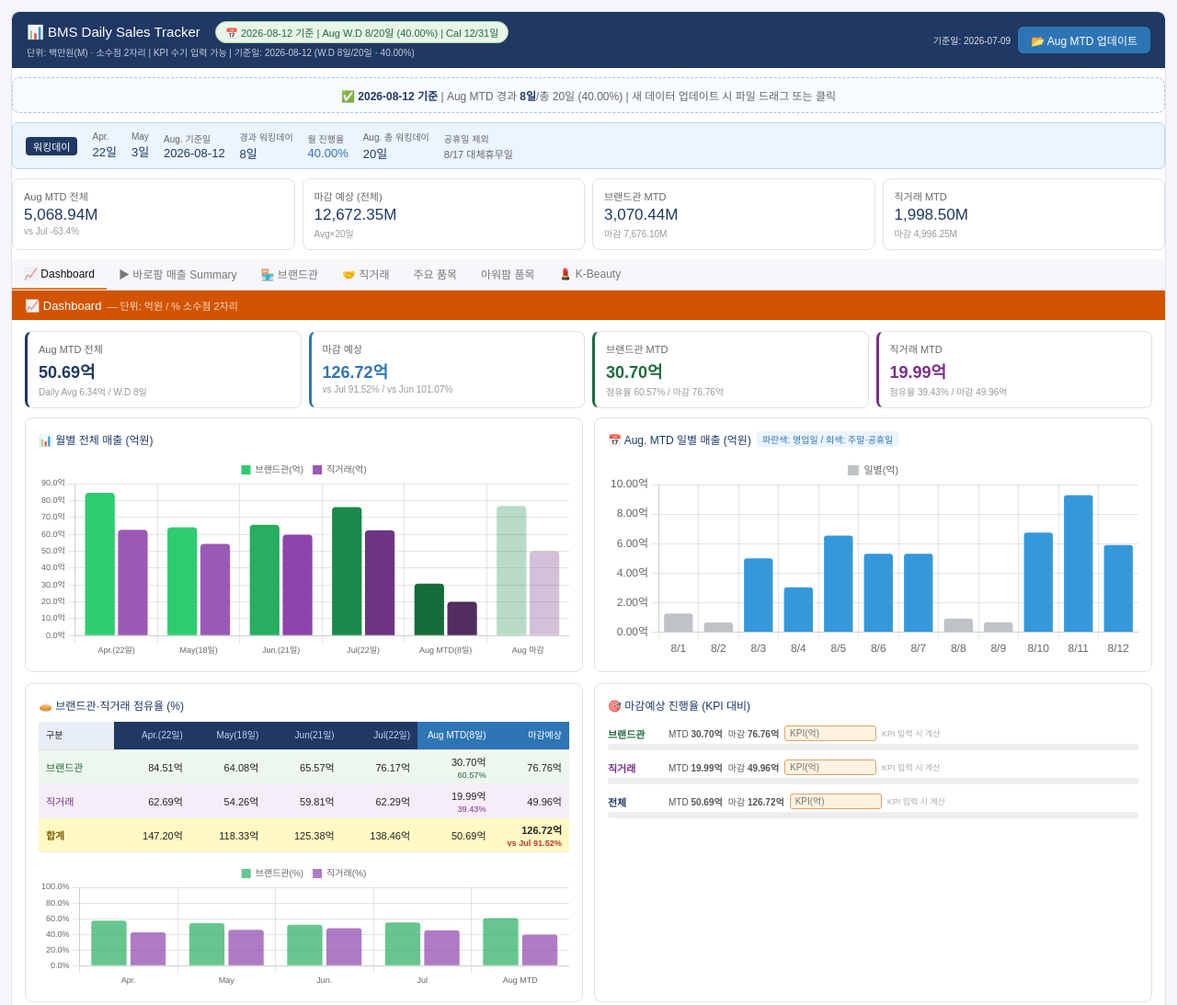
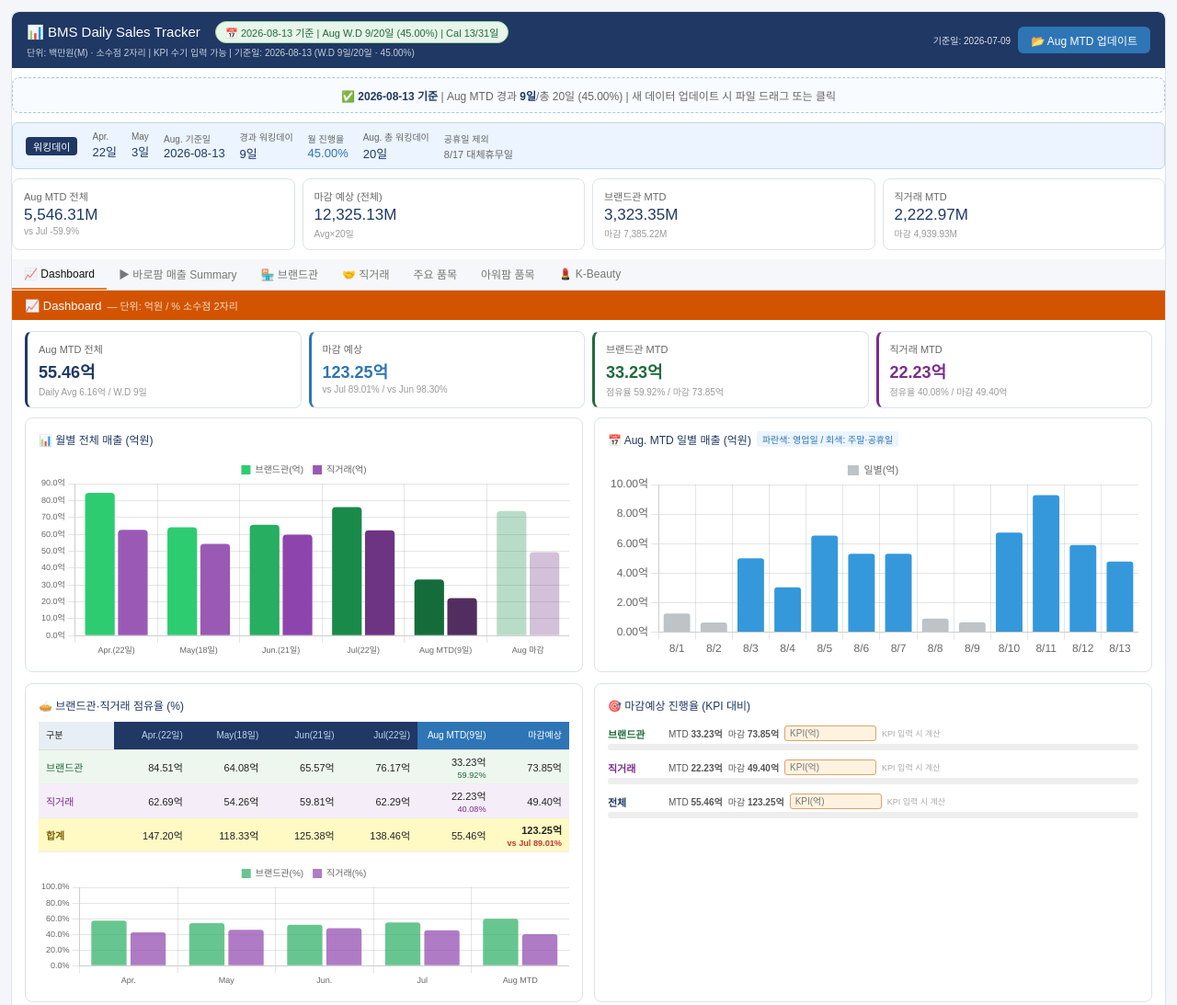
Before and after one commit to DerickYK/Baropharm-Daily-Sales-Tracker, a plain HTML site: page index.html in a window 1280 px wide. Shown: the top 1093 px of the page at 92% size. Drawn offline with nearby package versions, Linux system fonts and the light colour scheme.

Commit message:
Update index.html

```diff
--- a/index.html
+++ b/index.html
@@ -195,10 +195,10 @@ const APR={'켄뷰(직거래A)':2045.82,'켄뷰(직거래B)':420.02,'켄뷰(직
 const MAY={'켄뷰(직거래A)':1038.11,'켄뷰(직거래B)':270.39,'켄뷰(직거래C)':795.74,'바로팜':96.23,'바로팜 기획전':1.60,'CHD제약':14.85,'CMG제약':39.56,'SK케미칼':42.22,'경동제약':207.87,'그린제약':86.03,'대원제약':157.54,'동성제약':37.23,'레비온':29.20,'레킷코리아':62.19,'마더스':40.33,'삼일제약':36.49,'아워팜':1676.10,'아워팜(OTC)':730.22,'아워팜(혜택전)':74.67,'영진약품':39.21,'옵투스':108.96,'유유제약':87.30,'익수제약':47.07,'일동후디스':8.41,'지엘파마':6.38,'코오롱제약':37.65,'파마리서치':59.48,'한독':287.08,'한풍제약':41.21,'현대약품':134.68,'휴온스':113.68,'켄뷰(코리아)':893.01,'영진약품(직거래)':73.02,'한독KAM (직거래)':1693.25,'익수제약(직거래)':2087.53,'코오롱제약(직거래)':615.35,'코오롱제약(직거래SP)':63.47};
 const JUN={'켄뷰(직거래A)':938.83,'켄뷰(직거래B)':295.71,'켄뷰(직거래C)':755.41,'바로팜':69.75,'바로팜 기획전':1.88,'CHD제약':15.61,'CMG제약':32.46,'SK케미칼':25.56,'경동제약':152.03,'그린제약':86.47,'대원제약':111.71,'동성제약':36.13,'레비온':22.76,'레킷코리아':114.92,'마더스':34.79,'삼일제약':42.06,'아워팜':1905.75,'아워팜(OTC)':702.35,'아워팜(혜택전)':74.15,'영진약품':34.95,'옵투스':104.39,'유유제약':87.03,'익수제약':51.15,'일동후디스':13.58,'지엘파마':5.33,'코오롱제약':36.53,'파마리서치':65.51,'한독':247.32,'한풍제약':47.7,'현대약품':257.85,'휴온스':187.21,'켄뷰(코리아)':699.28,'영진약품(직거래)':52.38,'한독KAM (직거래)':2223.95,'익수제약(직거래)':2299.46,'코오롱제약(직거래)':618.98,'코오롱제약(직거래SP)':87.28,'켄뷰(한국존슨앤드존슨판매유한회사)':0};
 const APR_TOT=14720.06,MAY_TOT=11833.31,JUN_TOT_FINAL=12538.20;
-let JUL_V={'경동제약':57.82,'휴온스':35.53,'아워팜(OTC)':285.68,'유유제약':36.49,'한독KAM (직거래)':333.84,'켄뷰(직거래C)':448.81,'삼일제약':16.9,'영진약품':15.96,'익수제약(직거래)':767.24,'아워팜':662.08,'CHD제약':24.03,'현대약품':55.82,'그린제약':35.54,'코오롱제약(직거래)':178.59,'바로팜':17.99,'켄뷰(코리아)':655.52,'옵투스':63.31,'켄뷰(직거래A)':806.78,'코오롱제약(직거래SP)':42.13,'레비온':8.82,'동성제약':16.7,'레킷코리아':48.07,'SK케미칼':10.51,'아워팜(혜택전)':27.13,'대원제약':49.66,'파마리서치':20.58,'익수제약':17.37,'한풍제약':17.7,'한독':87.61,'코오롱제약':13.07,'고려제약':17.74,'마더스':16.44,'켄뷰(직거래B)':131.76,'CMG제약':16.03,'지엘파마':2.46,'일동후디스':5.08,'영진약품(직거래)':21.18,'바로팜 기획전':0.97};
-let JUL_TOT=5068.94,JUL_ROWS=[];
-let WD_E=8,WD_T=20,WD_REF='2026-08-12';
-let CAL_E=12,CAL_T=31;
+let JUL_V={'아워팜':757.72,'그린제약':37.44,'아워팜(혜택전)':28.49,'아워팜(OTC)':309.48,'레킷코리아':50.87,'마더스':17.43,'경동제약':61.74,'CHD제약':25.31,'동성제약':17.42,'CMG제약':16.71,'삼일제약':18.45,'파마리서치':22.45,'익수제약(직거래)':850.39,'코오롱제약':13.99,'켄뷰(코리아)':701.54,'코오롱제약(직거래)':207.99,'옵투스':66.46,'현대약품':58.66,'한풍제약':18.75,'휴온스':38.52,'켄뷰(직거래C)':472.32,'대원제약':53.42,'켄뷰(직거래A)':869.04,'영진약품':16.36,'고려제약':18.56,'코오롱제약(직거래SP)':50.53,'유유제약':37.77,'한독KAM (직거래)':389.72,'일동후디스':5.4,'SK케미칼':11.07,'한독':92.44,'익수제약':17.88,'바로팜':19.32,'영진약품(직거래)':22.8,'레비온':9.11,'켄뷰(직거래B)':137.26,'지엘파마':2.51,'바로팜 기획전':1};
+let JUL_TOT=5546.31,JUL_ROWS=[];
+let WD_E=9,WD_T=20,WD_REF='2026-08-13';
+let CAL_E=13,CAL_T=31;
 const HOLIDAYS_JUL=['2026-08-17'];
 const KPI={};
 let BAROFARM_TOTAL_APR=197904.43,BAROFARM_BARO_APR=33371.84;
@@ -207,8 +207,8 @@ let BAROFARM_TOTAL_MAY=180692.02,BAROFARM_BARO_MAY=28478.42;
 let DEPOSIT_CHARGE_MAY=11430.20,DEPOSIT_USE_MAY=11290.37;
 let BAROFARM_TOTAL_JUN=189450.60,BAROFARM_BARO_JUN=28842.23;
 let DEPOSIT_CHARGE_JUN=12042.18,DEPOSIT_USE_JUN=11940.15;
-let BAROFARM_TOTAL_JUL=78012.72,BAROFARM_BARO_JUL=13280.80;
-let DEPOSIT_CHARGE_JUL=9110.56,DEPOSIT_USE_JUL=6180.60;
+let BAROFARM_TOTAL_JUL=82928.61,BAROFARM_BARO_JUL=14180.62;
+let DEPOSIT_CHARGE_JUL=9305.00,DEPOSIT_USE_JUL=6553.28;
 const APR_OW={pb:12.87,ekdong:190.64,yuyoogensik:35.12,yuyooOtc:83.14,handok:414.44,nizoral:174.7,baro:27.86,elder:108.57,biotic:15.75,baroCom:26.41,bioCore:14.53,mineral:36.7,albumen:13.56,ansim:34.36,baroscon:9.37,dinew:83.84,hemchul:55.8,saengmaek:5.77,sikyeom:6.01,ors:10.2,podose:20.09,cream:60.3,mask:16.8,sun:30.71,bibion:4.34,candyB:0.0,candyL:0.0,candyM:0.0,candy3:0.0};
 const MAY_OW={pb:17.49,ekdong:202.4,yuyoogensik:39.01,yuyooOtc:81.99,handok:50.66,nizoral:34.85,baro:30.02,elder:85.48,biotic:13.24,baroCom:31.68,bioCore:15.17,mineral:27.6,albumen:5.04,ansim:30.57,baroscon:14.48,dinew:37.12,hemchul:45.11,saengmaek:8.65,sikyeom:4.02,ors:12.17,podose:19.03,cream:42.42,mask:8.04,sun:39.07,bibion:6.82,candyB:10.42,candyL:12.84,candyM:11.14,candy3:0.0};
 const JUN_OW={pb:11.92,ekdong:197.92,handok:224.86,nizoral:173.35,yuyoogensik:18.43,baro:49.72,elder:114.46,biotic:20.2,baroCom:39.02,bioCore:7.56,mineral:61.27,albumen:7.2,ansim:20.63,baroscon:9.85,dinew:34.72,hemchul:58.95,saengmaek:16.6,sikyeom:10.41,ors:21.39,podose:4.72,cream:34.77,mask:7.0,sun:16.32,bibion:6.31,candyB:2.53,candyL:2.37,candyM:2.82,candy3:4.94,yuyooOtc:54.39};
@@ -222,13 +222,13 @@ const APR_S={유유건식:39.014,바로타민:30.017,엘더베리:85.485,바로
 const MAY_S={유유건식:18.355,바로타민:49.722,엘더베리:114.463,바로바이오틱스:20.199,바로콤:39.018,바이오코어:7.56,미네랄:61.266,알부민태반:7.2,디뉴키업:34.72,헴철:58.946,안심요:20.631,바로스콘:9.85,천혜당:68.025,크림:34.77,마스크:7.0,선크림:16.32,비비온:6.314,쥬베룩:0};
 const APR_P={니조랄:220.43,니코레트:512.35,케토톱:553.34,크림:60.3,마스크:16.8,선크림:30.71,쥬베룩:0.0};
 const MAY_P={니조랄:187.96,니코레트:382.23,케토톱:353.59,크림:42.42,마스크:8.04,선크림:39.07,쥬베룩:17.01};
-let jPb=2.42,jEkdong=76.38,jYuyooOtc=22.97,jHandok=57.71,jNizoral=51.79,jYuyooGensik=3.69,jBaro=25.64,jElder=28.13,jBiotic=7.16,jBaRoKom=14.5,jBioCore=0.36,jMineral=20.26,jAlbumen=2.28,jAnsim=13.68,jBaroscon=5.39,jDinew=11.36,jHemchul=21.77,jSaengmaek=62.3,jSikyeom=12.94,jOrs=27.51,jPodose=4.61,jCream=4.95,jMask=2.8,jSun=7.32,jBibion=1.25,jCandyB=2.96,jCandyL=0,jCandyM=1.94,jCandy3=0;
-let jNico=169.31,jKetotop=74.71,jJuvelook=2.7,jAcClean=3.56,jAcRepair=5.61,jAcSpot=6.7,jDpan=5.24,jNiacin=4.6,jSlimtox=36.09;
-let jNizoralAll=66.08,jNicoAll=238.02,jKetotopAll=74.71,jCreamAll=4.95,jMaskAll=2.8,jSunAll=7.32,jJuvelookAll=2.7;
-let JUL_VD={'경동제약':6.17,'휴온스':4.99,'아워팜(OTC)':39.5,'유유제약':1.7,'한독KAM (직거래)':27.4,'켄뷰(직거래C)':44.23,'삼일제약':1.64,'영진약품':2.21,'익수제약(직거래)':142.34,'아워팜':67.92,'CHD제약':1,'현대약품':4.88,'그린제약':3.35,'코오롱제약(직거래)':22.46,'바로팜':1.54,'켄뷰(코리아)':87.52,'옵투스':6.44,'켄뷰(직거래A)':78.61,'코오롱제약(직거래SP)':4.39,'레비온':0.48,'동성제약':1.65,'레킷코리아':1.76,'SK케미칼':0.6,'아워팜(혜택전)':2.18,'대원제약':4.72,'파마리서치':2.91,'익수제약':0.4,'한풍제약':1.31,'한독':7.37,'코오롱제약':0.88,'고려제약':2.35,'마더스':2.24,'켄뷰(직거래B)':9.17,'CMG제약':1.59,'지엘파마':0.35,'일동후디스':0.07,'영진약품(직거래)':1.93};
-let JD={pb:0.14,ekdong:7.48,yuyooOtc:3.87,handok:7.26,nizoral:4.26,yuyoogensik:0.04,baro:0.96,elder:3.01,biotic:1.17,baroCom:1.55,bioCore:0.04,mineral:1.1,albumen:0,ansim:1.48,baroscon:0.72,dinew:1.52,hemchul:1.33,saengmaek:2.9,sikyeom:0.87,ors:0.77,podose:0.21,cream:0.45,mask:0.48,sun:0.3,bibion:0,candyB:0.09,candyL:0,candyM:0.04,candy3:0,nico:22.93,ketotop:8.73,juvelook:0,nizoralAll:6.04,nicoAll:30.24,ketotopAll:8.73,creamAll:0.45,maskAll:0.48,sunAll:0.3,juvelookAll:0,acClean:0.07,acRepair:0.12,acSpot:0.16,dpan:0.32,niacin:0.4,slimtox:0.72};
-let BAROFARM_TOTAL_JUL_PREV=70211.56,BAROFARM_BARO_JUL_PREV=11772.88,DEPOSIT_CHARGE_JUL_PREV=8535.80,DEPOSIT_USE_JUL_PREV=5457.05;
-let DAILY_JUL={1:126.99,2:65.69,3:499.71,4:304.28,5:654.6,6:531.06,7:532.46,8:92.99,9:67.47,10:674.22,11:929.25,12:590.23};
+let jPb=2.74,jEkdong=79.49,jYuyooOtc=23.68,jHandok=65.82,jNizoral=54.59,jYuyooGensik=4.42,jBaro=26.9,jElder=30.79,jBiotic=8.15,jBaRoKom=15.38,jBioCore=0.36,jMineral=21.42,jAlbumen=2.28,jAnsim=14.85,jBaroscon=5.88,jDinew=12.64,jHemchul=22.82,jSaengmaek=64.38,jSikyeom=14.82,jOrs=27.51,jPodose=4.66,jCream=5.7,jMask=2.88,jSun=7.74,jBibion=1.3,jCandyB=3.06,jCandyL=0,jCandyM=2.03,jCandy3=0,jOmega3=36.71;
+let jNico=188.63,jKetotop=83.34,jJuvelook=2.97,jAcClean=3.87,jAcRepair=5.89,jAcSpot=6.94,jDpan=5.46,jNiacin=4.79,jSlimtox=36.84;
+let jNizoralAll=70.36,jNicoAll=259.84,jKetotopAll=83.34,jCreamAll=5.7,jMaskAll=2.88,jSunAll=7.74,jJuvelookAll=2.97;
+let JUL_VD={'아워팜':95.73,'그린제약':1.89,'아워팜(혜택전)':1.37,'아워팜(OTC)':23.87,'레킷코리아':2.8,'마더스':1.08,'경동제약':3.92,'CHD제약':1.29,'동성제약':0.79,'CMG제약':0.68,'삼일제약':1.55,'파마리서치':1.87,'익수제약(직거래)':83.15,'코오롱제약':0.92,'켄뷰(코리아)':46.02,'코오롱제약(직거래)':29.4,'옵투스':3.15,'현대약품':2.85,'한풍제약':1.05,'휴온스':2.99,'켄뷰(직거래C)':23.51,'대원제약':3.75,'켄뷰(직거래A)':62.26,'영진약품':0.4,'고려제약':0.82,'코오롱제약(직거래SP)':8.39,'유유제약':1.28,'한독KAM (직거래)':55.88,'일동후디스':0.33,'SK케미칼':0.56,'한독':4.83,'익수제약':0.51,'바로팜':1.33,'영진약품(직거래)':1.62,'레비온':0.29,'켄뷰(직거래B)':5.5,'지엘파마':0.05,'바로팜 기획전':0.03};
+let JD={pb:0.33,ekdong:3.11,yuyooOtc:0.71,handok:8.11,nizoral:2.83,yuyoogensik:0.73,baro:1.26,elder:2.66,biotic:0.99,baroCom:0.88,bioCore:0,mineral:1.16,albumen:0,ansim:1.17,baroscon:0.49,dinew:1.28,hemchul:1.05,saengmaek:2.08,sikyeom:1.88,ors:0,podose:0.05,cream:0.75,mask:0.08,sun:0.42,bibion:0.06,candyB:0.09,candyL:0,candyM:0.09,candy3:0,nico:19.31,ketotop:8.63,juvelook:0.27,nizoralAll:4.31,nicoAll:21.83,ketotopAll:8.63,creamAll:0.75,maskAll:0.08,sunAll:0.42,juvelookAll:0.27,acClean:0.31,acRepair:0.29,acSpot:0.24,dpan:0.22,niacin:0.19,slimtox:0.75,omega3:36.71};
+let BAROFARM_TOTAL_JUL_PREV=78012.72,BAROFARM_BARO_JUL_PREV=13280.80,DEPOSIT_CHARGE_JUL_PREV=9110.56,DEPOSIT_USE_JUL_PREV=6180.60;
+let DAILY_JUL={1:126.99,2:65.69,3:499.71,4:304.28,5:654.6,6:531.06,7:532.46,8:92.99,9:67.47,10:674.22,11:929.25,12:589.9,13:477.7};
 const chartInstances={};
 
 // ══════════════════════════════════════════════════════════════
@@ -632,9 +632,9 @@ function render(){
     jun:dR.reduce((s,r)=>s+r.jun,0),jul:dR.reduce((s,r)=>s+(r.jul||0),0),j:dR.reduce((s,r)=>s+r.j,0),d:dR.reduce((s,r)=>s+(r.d||0),0)};
 
   // ── 품목별 기본값 (파일 업로드 시 덮어씀) ────────────────────
-  jPb=2.42;jEkdong=76.38;jYuyooOtc=22.97;jHandok=57.71;jNizoral=51.79;jYuyooGensik=3.69;jBaro=25.64;jElder=28.13;jBiotic=7.16;jBaRoKom=14.5;jBioCore=0.36;jMineral=20.26;jAlbumen=2.28;jAnsim=13.68;jBaroscon=5.39;jDinew=11.36;jHemchul=21.77;jSaengmaek=62.3;jSikyeom=12.94;jOrs=27.51;jPodose=4.61;jCream=4.95;jMask=2.8;jSun=7.32;jBibion=1.25;jCandyB=2.96;jCandyL=0;jCandyM=1.94;jCandy3=0;
-  jNico=169.31;jKetotop=74.71;jJuvelook=2.7;jAcClean=3.56;jAcRepair=5.61;jAcSpot=6.7;jDpan=5.24;jNiacin=4.6;jSlimtox=36.09;
-  jNizoralAll=66.08;jNicoAll=238.02;jKetotopAll=74.71;jCreamAll=4.95;jMaskAll=2.8;jSunAll=7.32;jJuvelookAll=2.7;
+  jPb=2.74;jEkdong=79.49;jYuyooOtc=23.68;jHandok=65.82;jNizoral=54.59;jYuyooGensik=4.42;jBaro=26.9;jElder=30.79;jBiotic=8.15;jBaRoKom=15.38;jBioCore=0.36;jMineral=21.42;jAlbumen=2.28;jAnsim=14.85;jBaroscon=5.88;jDinew=12.64;jHemchul=22.82;jSaengmaek=64.38;jSikyeom=14.82;jOrs=27.51;jPodose=4.66;jCream=5.7;jMask=2.88;jSun=7.74;jBibion=1.3;jCandyB=3.06;jCandyL=0;jCandyM=2.03;jCandy3=0;jOmega3=36.71;
+  jNico=188.63;jKetotop=83.34;jJuvelook=2.97;jAcClean=3.87;jAcRepair=5.89;jAcSpot=6.94;jDpan=5.46;jNiacin=4.79;jSlimtox=36.84;
+  jNizoralAll=70.36;jNicoAll=259.84;jKetotopAll=83.34;jCreamAll=5.7;jMaskAll=2.88;jSunAll=7.74;jJuvelookAll=2.97;
   if(JUL_ROWS.length){
     const OTC_V=['아워팜(OTC)'],YV=['아워팜','아워팜(혜택전)'];
     const PB_KW=['다이어스탑','아시클로','바로세티','에스빌','바로부틴','담엔쿨'];
@@ -658,7 +658,7 @@ function render(){
     jSun=gskw(JUL_ROWS,'수분선크림',null);
     jBibion=sumKws(JUL_ROWS,['비비온 PDRN 리턴샷'],null);
     jCandyB=gskw(JUL_ROWS,'캔디 베리',YV);jCandyL=gskw(JUL_ROWS,'캔디 레몬',YV);
-    jCandyM=gskw(JUL_ROWS,'캔디 민트',YV);jCandy3=gskw(JUL_ROWS,'캔디 3종 세트',YV);
+    jCandyM=gskw(JUL_ROWS,'캔디 민트',YV);jCandy3=gskw(JUL_ROWS,'캔디 3종 세트',YV);jOmega3=gskw(JUL_ROWS,'알래스카',['아워팜','아워팜(혜택전)']);
     jNico=gskw(JUL_ROWS,'니코레트',KB);
     jKetotop=gskw(JUL_ROWS,'케토톱',['한독','아워팜(OTC)']);
     jJuvelook=gskw(JUL_ROWS,'쥬베룩',null);
@@ -689,7 +689,7 @@ function render(){
       baroscon:sumKws(DR,['바로스콘'],O.concat(['바로팜'])),dinew:gskw(DR,'디뉴키업',Y),hemchul:gskw(DR,'헴철',Y),
       saengmaek:gskw(DR,'생맥수',Y),sikyeom:gskw(DR,'식염포도당 비타정',Y),ors:gskw(DR,'수분 ORS',Y),
       podose:gskw(DR,'천혜당 포도당 세트',Y),cream:cr,mask:mk,sun:sn,bibion:sumKws(DR,['비비온 PDRN 리턴샷'],null),
-      candyB:gskw(DR,'캔디 베리',Y),candyL:gskw(DR,'캔디 레몬',Y),candyM:gskw(DR,'캔디 민트',Y),candy3:gskw(DR,'캔디 3종 세트',Y),
+      candyB:gskw(DR,'캔디 베리',Y),candyL:gskw(DR,'캔디 레몬',Y),candyM:gskw(DR,'캔디 민트',Y),candy3:gskw(DR,'캔디 3종 세트',Y),omega3:gskw(DR,'알래스카',['아워팜','아워팜(혜택전)']),
       nizoralAll:gskw(DR,'니조랄',null),nico:gskw(DR,'니코레트',K),
       ketotopAll:gskw(DR,'케토톱',null)-gskw(DR,'케토톱',['한독KAM (직거래)']),
       creamAll:cr,maskAll:mk,sunAll:sn,juvelookAll:gskw(DR,'쥬베룩',null),acClean:gskw(DR,'아크클린',['아워팜(OTC)','레비온']),acRepair:gskw(DR,'아크리페어',['아워팜(OTC)','레비온']),acSpot:gskw(DR,'아크스팟',['아워팜(OTC)','레비온']),dpan:gskw(DR,'디판테놀',['아워팜(OTC)','레비온']),niacin:gskw(DR,'나이아신아마이드',null),slimtox:gskw(DR,'슬림톡산',null)
@@ -1017,6 +1017,7 @@ function render(){
     {n:'전해질 포도당 캔디 레몬맛',s:'',a:APR_OW.candyL,m:MAY_OW.candyL,jun:JUN_OW.candyL,jul:JUL_OW.candyL,j:jCandyL,d:JD.candyL},
     {n:'전해질 포도당 캔디 민트맛',s:'',a:APR_OW.candyM,m:MAY_OW.candyM,jun:JUN_OW.candyM,jul:JUL_OW.candyM,j:jCandyM,d:JD.candyM},
     {n:'포도당 캔디 3종 세트(+진열대)',s:'',a:APR_OW.candy3,m:MAY_OW.candy3,jun:JUN_OW.candy3,jul:JUL_OW.candy3,j:jCandy3,d:JD.candy3},
+      {n:'츄어블 알래스카 rTG 오메가3 🆕',s:'아워팜/혜택전',a:0,m:0,jun:0,jul:0,j:jOmega3,d:JD.omega3},
   ];
   document.getElementById('p-ow').innerHTML='<div class="sec-head c5">▶ 아워팜 품목 현황</div>'+
     mkTable(owRows,'ow',true,null,null,'#4A7C59','도매기준');
```
